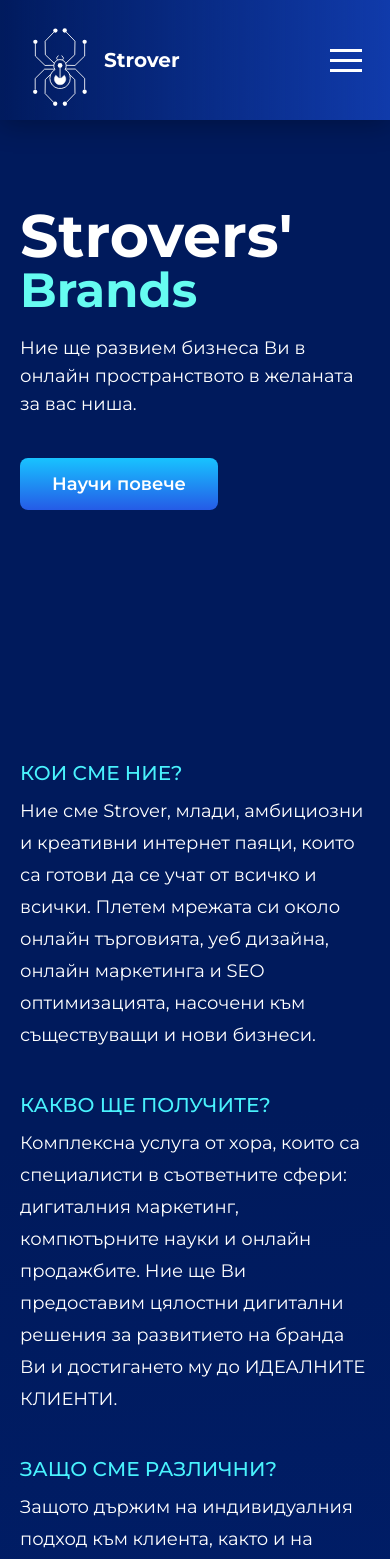
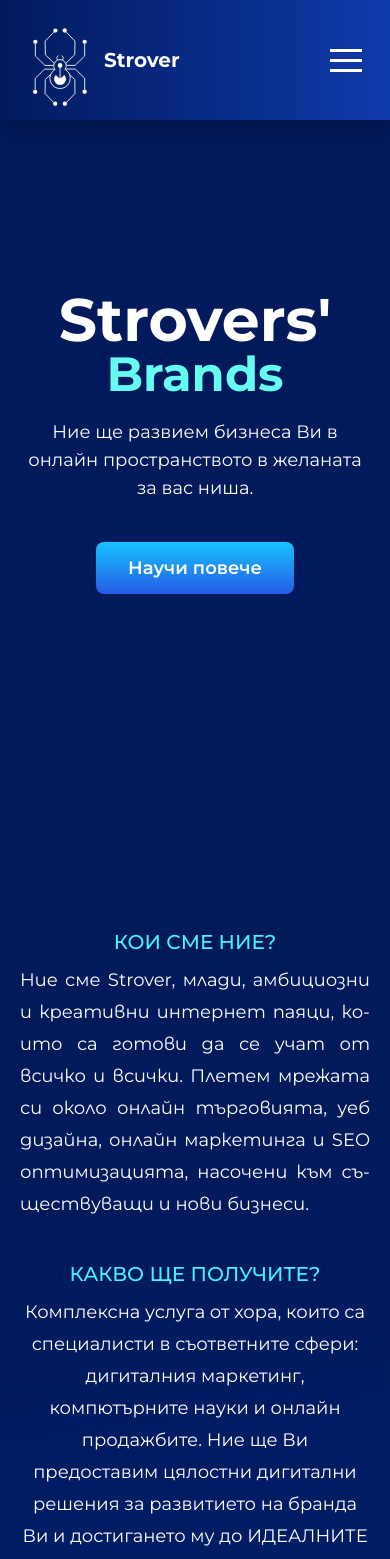
Before and after one commit to StroverIT/Strover, a Next.js app: page / in a window 390 px wide. Shown: the top 1559 px of the page. Built offline with nearby package versions, Linux system fonts and the light colour scheme; a web font is replaced by a local one.

Commit message:
just testing

```diff
--- a/components/indexPage/AboutUs.js
+++ b/components/indexPage/AboutUs.js
@@ -35,12 +35,15 @@ export default function AboutUs() {
         <Line setSecondCont={setSecondCont} setThirdCont={setThirdCont} />
       </div>
 
-      <section className="zeroToXl:flex-col zeroToXl:text-left zeroToXl:flex-center zeroToXl:gap-y-10">
+      <section className="zeroToXl:flex-col zeroToXl:flex-center zeroToXl:gap-y-10">
         <div className="xl:flex-center flex-col xl:mr-10 xl:absolute xl:-top-20 xl:left-[380px]">
           <h5 className="mb-2 text-xl md:text-3xl font-medium text-primaryBlue-450">
             КОИ СМЕ НИЕ?
           </h5>
-          <p className="max-w-xl text-lg leading-8 text-white ">
+          <p
+            className="max-w-xl text-lg leading-8 text-white text-justify hypens-auto"
+            lang="bg"
+          >
             Ние сме Strover, млади, амбициозни и креативни интернет паяци, които
             са готови да се учат от всичко и всички. Плетем мрежата си около
             онлайн търговията, уеб дизайна, онлайн маркетинга и SEO
--- a/components/indexPage/HeroSection.js
+++ b/components/indexPage/HeroSection.js
@@ -112,7 +112,7 @@ const icon4 = {
 export default function HeroSection() {
   return (
     <section
-      className="flex-center h-[80vh] lg:h-auto lg:grid grid-cols-2 container "
+      className="flex-center h-screen text-center md:text-left lg:h-auto lg:grid grid-cols-2 container "
       id="index"
     >
       <div className="flex flex-col justify-center text-white ">
--- a/styles/globals.css
+++ b/styles/globals.css
@@ -367,6 +367,9 @@ li {
 .invertColor {
   filter: invert(100);
 }
+.hypens-auto {
+  hyphens: auto;
+}
 .color {
   color: hsl(152, 76%, 78%);
 }
```
